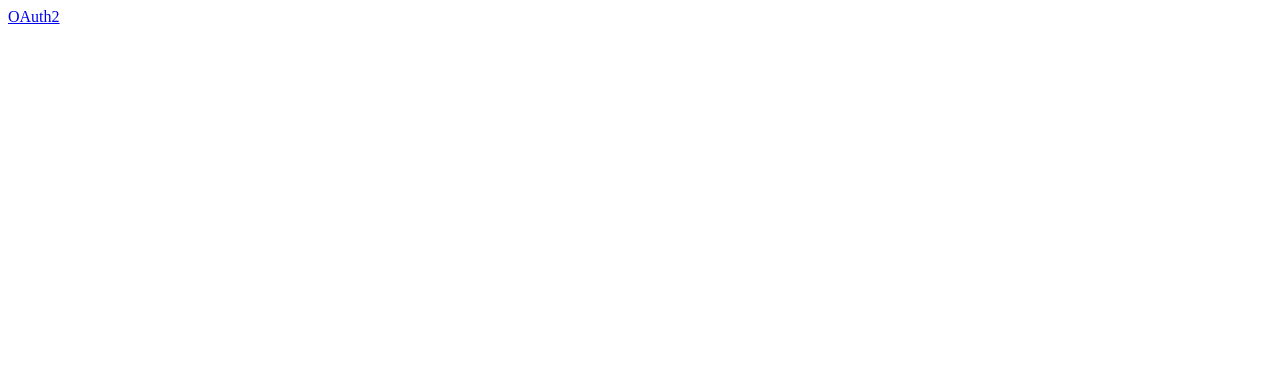
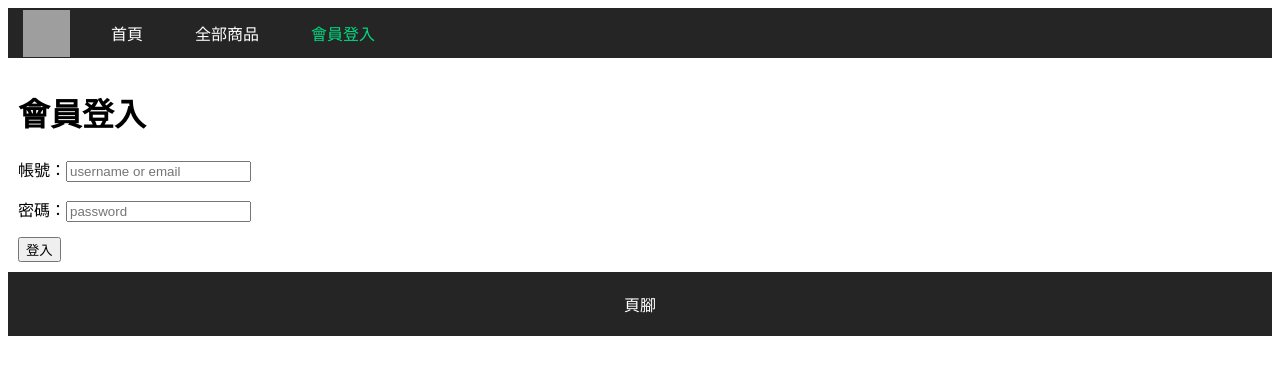
Before and after one commit to awdr74100/nuxt-nitro-example, a Nuxt app: page /signin in a window 1280 px wide. Shown: the top 374 px of the page. Built offline with nearby package versions, Linux system fonts and the light colour scheme; grey boxes are pictures that could not be loaded.

Commit message:
Update progress

```diff
--- a/app.vue
+++ /dev/null
@@ -1,7 +0,0 @@
-<template>
-  <div>
-    <!-- <NuxtWelcome /> -->
-    <!-- <RouterLink to="/oauth/google">OAuth2</RouterLink> -->
-    <a href="/oauth/google">OAuth2</a>
-  </div>
-</template>
--- /dev/null
+++ b/components/AppFooter.vue
@@ -0,0 +1,12 @@
+<template>
+  <footer class="footer">頁腳</footer>
+</template>
+
+<style>
+.footer {
+  background-color: #252525;
+  color: white;
+  padding: 20px 0px;
+  text-align: center;
+}
+</style>
--- /dev/null
+++ b/components/AppHeader.vue
@@ -0,0 +1,76 @@
+<template>
+  <header class="header">
+    <span class="logo ml-3"></span>
+    <ul class="list ml-3">
+      <li v-for="({ path, name }, index) in routes" :key="index">
+        <RouterLink :to="path" :class="{ active: route.path === path }">
+          {{ name }}</RouterLink
+        >
+      </li>
+    </ul>
+  </header>
+</template>
+
+<script setup lang="ts">
+const routes = [
+  {
+    path: '/',
+    name: '首頁',
+  },
+  {
+    path: '/products',
+    name: '全部商品',
+  },
+  {
+    path: '/signin',
+    name: '會員登入',
+  },
+];
+
+const route = useRoute();
+</script>
+
+<style scoped>
+.header {
+  background-color: #252525;
+
+  display: flex;
+  align-items: center;
+}
+
+.ml-3 {
+  margin-left: 15px !important;
+}
+
+.logo {
+  display: inline-block;
+  width: 47px;
+  height: 47px;
+  background-image: url(https://nuxt.com/assets/design-kit/logo/icon-white.svg);
+  background-repeat: no-repeat;
+  background-position: center center;
+  background-size: cover;
+}
+
+.list {
+  display: flex;
+  list-style: none;
+  padding: 0px;
+  margin: 0px;
+}
+
+.list a {
+  display: inline-block;
+  color: white;
+  text-decoration: none;
+  padding: 13px 26px;
+}
+
+.list a:hover {
+  color: #c2c2c2;
+}
+
+.active {
+  color: rgb(0, 220, 130) !important;
+}
+</style>
--- /dev/null
+++ b/layouts/default.vue
@@ -0,0 +1,15 @@
+<template>
+  <div>
+    <AppHeader />
+    <main>
+      <slot />
+    </main>
+    <AppFooter />
+  </div>
+</template>
+
+<style scoped>
+main {
+  padding: 10px;
+}
+</style>
--- /dev/null
+++ b/pages/index.vue
@@ -0,0 +1,5 @@
+<template>
+  <h1>首頁</h1>
+</template>
+
+<script setup lang="ts"></script>
--- /dev/null
+++ b/pages/products/index.vue
@@ -0,0 +1,5 @@
+<template>
+  <h1>全部商品</h1>
+</template>
+
+<script setup lang="ts"></script>
--- /dev/null
+++ b/pages/signin.vue
@@ -0,0 +1,39 @@
+<template>
+  <h1>會員登入</h1>
+  <form action="#" @submit.prevent="signin">
+    <div class="mt-3">
+      <label for="usernameOrEmail">帳號：</label>
+      <input
+        type="text"
+        id="usernameOrEmail"
+        placeholder="username or email"
+        v-model.trim="usernameOrEmail"
+      />
+    </div>
+    <div class="mt-3">
+      <label for="password">密碼：</label>
+      <input
+        type="password"
+        id="password"
+        placeholder="password"
+        v-model.trim="password"
+      />
+    </div>
+    <button type="submit" class="mt-3">登入</button>
+  </form>
+</template>
+
+<script setup lang="ts">
+const usernameOrEmail = ref('');
+const password = ref('');
+
+const signin = () => {
+  console.log(usernameOrEmail.value, password.value);
+};
+</script>
+
+<style scoped>
+.mt-3 {
+  margin-top: 15px;
+}
+</style>
```
Also changed, not shown: .cspell.json.
